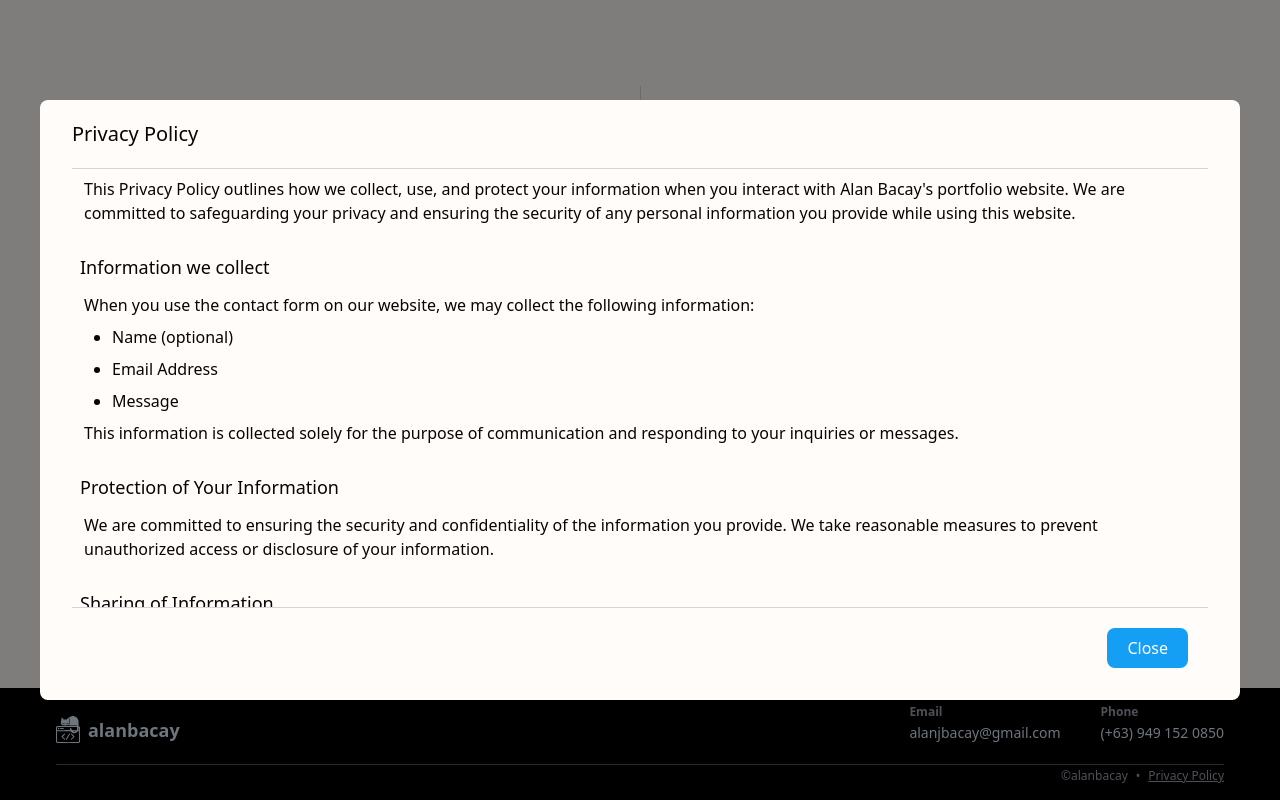
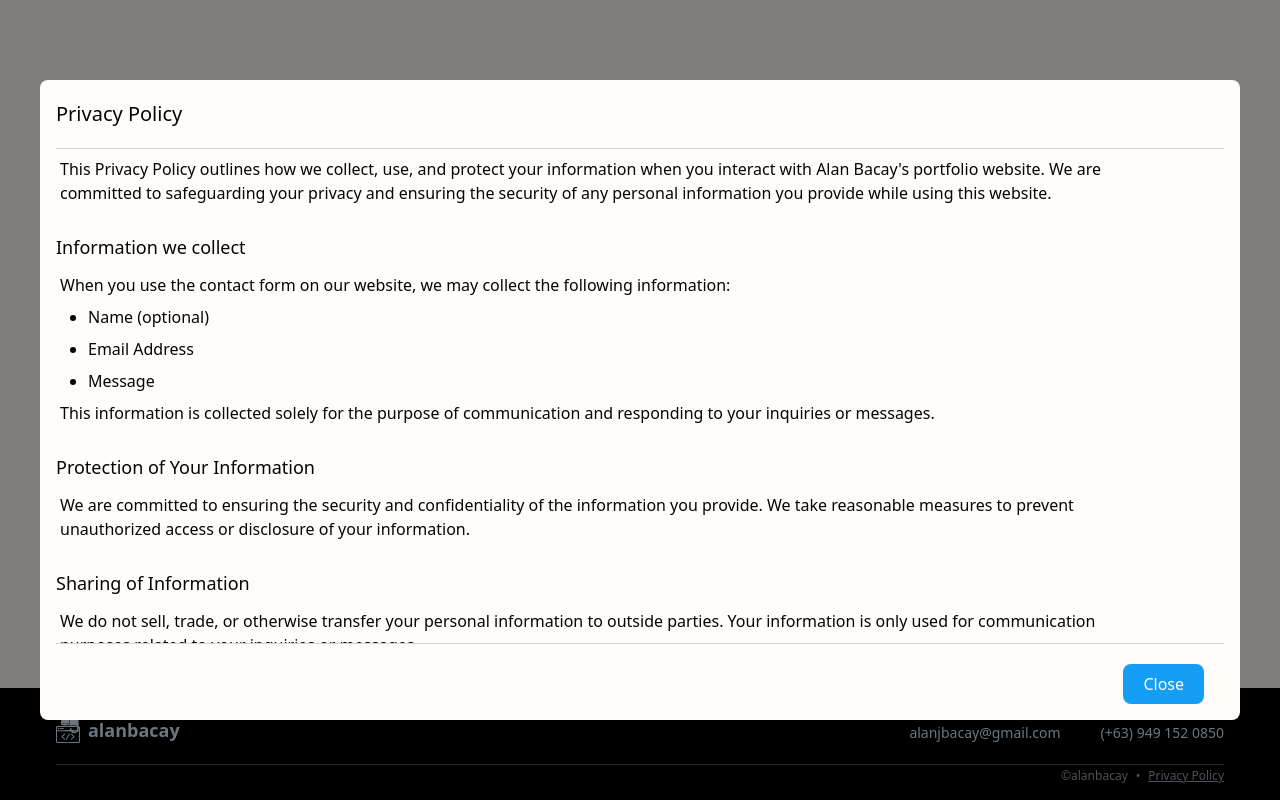
Before and after one commit to alanbacay02/personal-portfolio, a React (Create React App) app: page / in a window 1280 px wide. Both pictures are taken after a click on the element "Privacy Policy". Shown: the part 2513-3313 px from the top of the page. Built offline with nearby package versions, Linux system fonts and the light colour scheme.

Commit message:
Changes privacy policy padding of containers. Adds functionality to close modal when clicking outside.

```diff
--- a/src/components/PrivacyPolicyModal.jsx
+++ b/src/components/PrivacyPolicyModal.jsx
@@ -1,10 +1,12 @@
-import React, { useEffect } from 'react'
+import React, { useEffect, useRef } from 'react'
 
 const privacySectionStyle = 'mb-7'
 const privacyHeaderStyle = 'text-base sm:text-lg font-medium mb-3'
 const privacyParagraphStyle = 'text-sm sm:text-base ml-1 max-w-[95%]'
 
 const PrivacyPolicyModal = ({ showPrivacyModal, setShowPrivacyModal }) => {
+  const policyModalRef = useRef()
+
   useEffect(() => {
     if (showPrivacyModal) {
       document.body.classList.add('no-scroll')
@@ -12,18 +14,27 @@ const PrivacyPolicyModal = ({ showPrivacyModal, setShowPrivacyModal }) => {
       document.body.classList.remove('no-scroll')
     }
 
+    const handleMouseDown = (e) => {
+      if (!policyModalRef.current.contains(e.target)) {
+        setShowPrivacyModal(!showPrivacyModal)
+      }
+    }
+
+    document.addEventListener('mousedown', handleMouseDown)
+
     return () => {
       document.body.classList.remove('no-scroll')
+      document.removeEventListener('mousedown', handleMouseDown)
     }
 
   }, [showPrivacyModal])
 
   return (
     <div>
-      <div className='fixed top-0 left-0 w-full h-full flex items-center justify-center z-30 text-text dark:text-darkText'>
-        <div className='flex flex-col px-8 pb-8 h-full w-full sm:min-w-[60%] max-w-[1200px] max-h-[600px] rounded-lg  bg-background dark:bg-zinc-800'>
+      <div className='fixed top-0 left-0 w-full h-full flex items-center justify-center px-4 z-30 text-text dark:text-darkText'>
+        <div ref={policyModalRef} className='flex flex-col px-3 sm:px-4 pb-4 h-full w-full sm:min-w-[60%] max-w-[1200px] max-h-[80%] rounded-lg  bg-background dark:bg-zinc-800'>
           <h1 className='text-lg sm:text-xl font-medium py-5'>Privacy Policy</h1>
-          <div id='privacy-section-container' className='flex flex-col overflow-y-scroll p-2 border-t border-gray-300'>
+          <div id='privacy-section-container' className='flex flex-col overflow-y-scroll border-y py-2 border-gray-300'>
             <section className={privacySectionStyle}>
               <p className={privacyParagraphStyle}>This Privacy Policy outlines how we collect, use, and protect your information when you interact with Alan Bacay's portfolio website. We are committed to safeguarding your privacy and ensuring the security of any personal information you provide while using this website.</p>
             </section>
@@ -62,7 +73,7 @@ const PrivacyPolicyModal = ({ showPrivacyModal, setShowPrivacyModal }) => {
               <p className={privacyParagraphStyle}>If you have any questions or concerns regarding this Privacy Policy, please contact us at <a href='mailto:alanjbacay@gmail.com' className='text-accent dark:text-primary hover:underline'>alanjbacay@gmail.com</a>.</p>
             </section>
           </div>
-          <div id='privacy-buttons-container' className='flex flex-row justify-end pt-5 pr-5 border-t border-gray-300'>
+          <div id='privacy-buttons-container' className='flex flex-row justify-end pt-5 pr-5 border-gray-300'>
             <button
               className='py-2 px-5 bg-primary dark:bg-blue-600 text-white text-sm sm:text-base font-medium rounded-lg hover:bg-blue-600 dark:hover:bg-blue-700'
               onClick={() => {setShowPrivacyModal(!showPrivacyModal)}}
```
